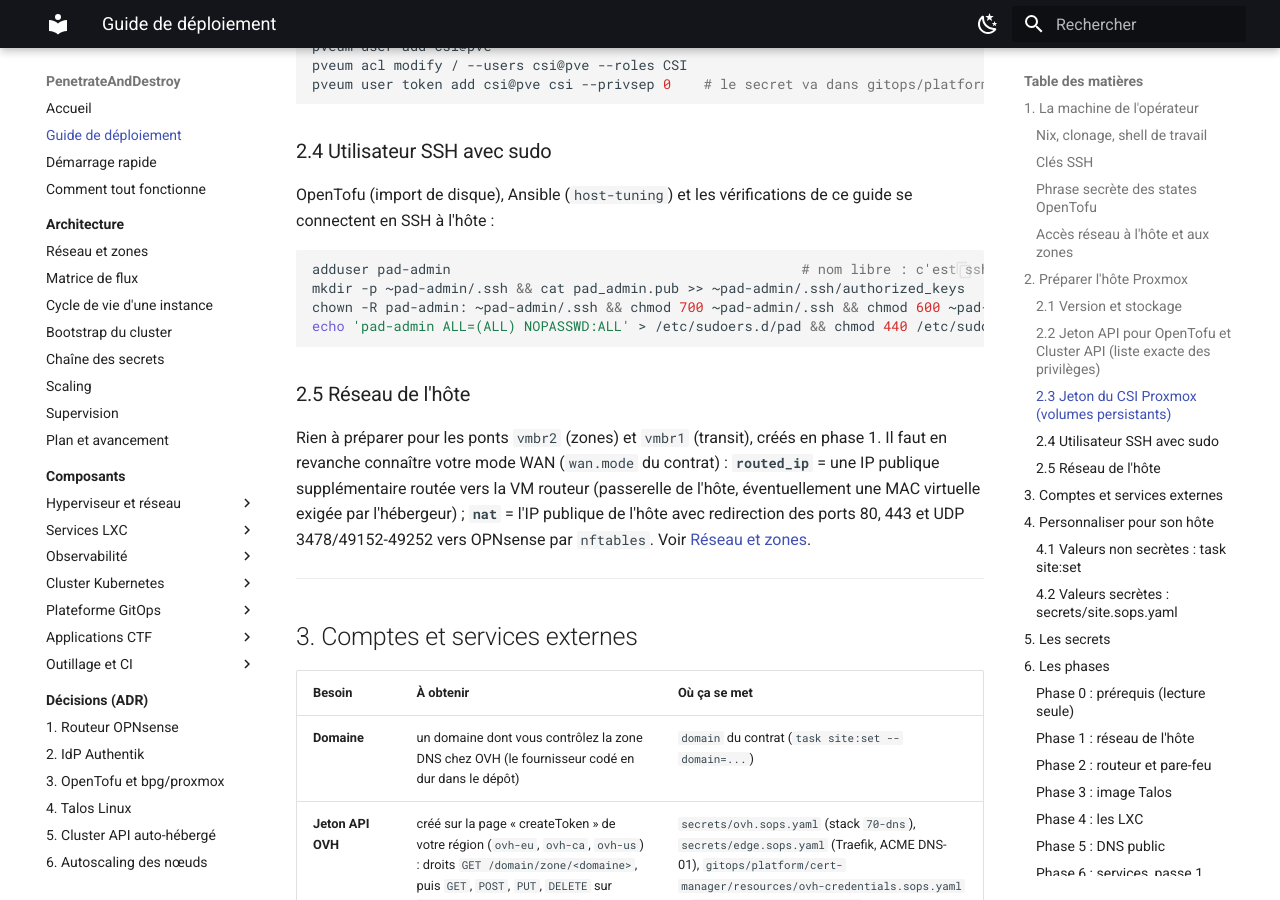
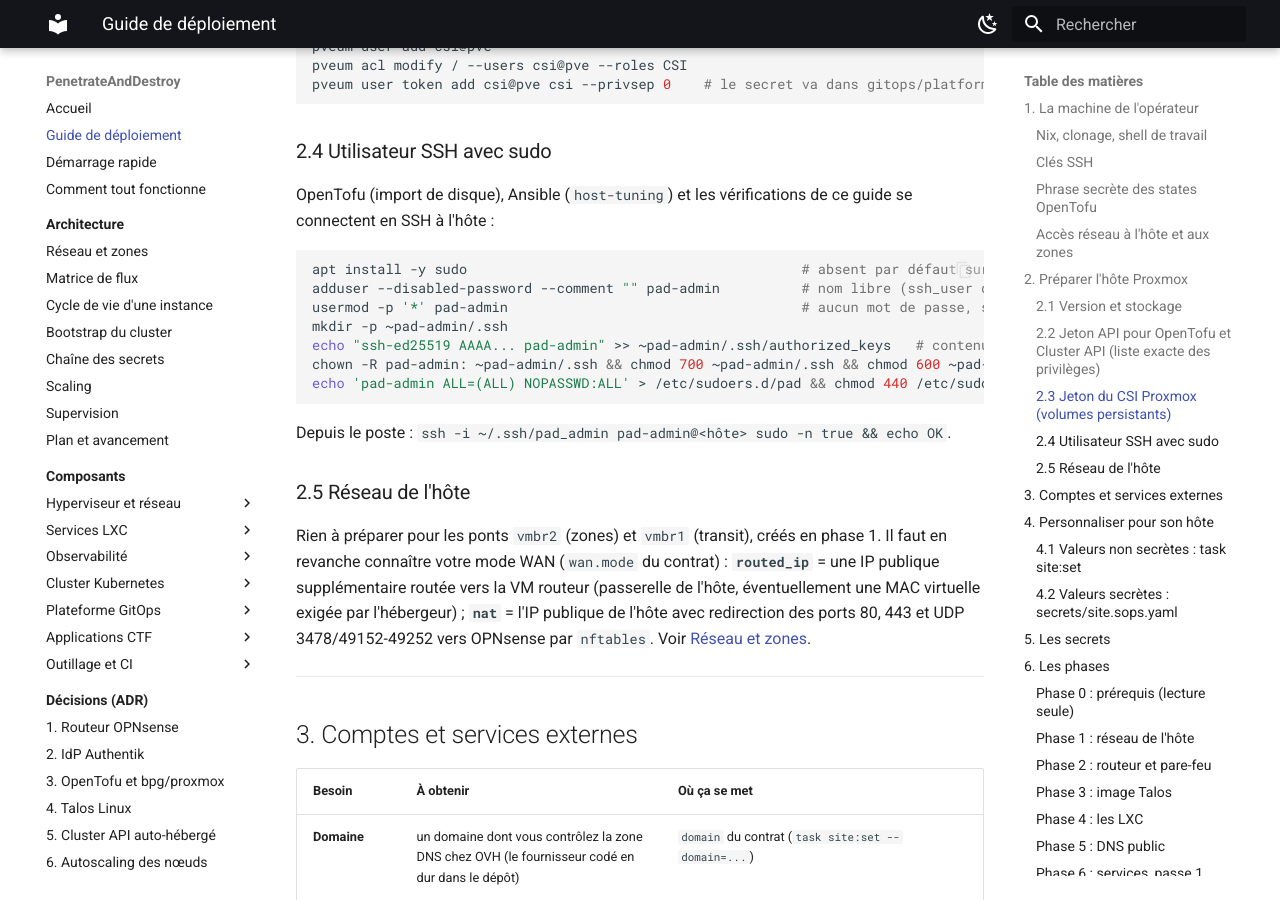
Before and after one commit to kim-tsr/penetrate-and-destroy, an MkDocs documentation site: the page built from docs/guide-deploiement.md, in a window 1280 px wide and 900 px high, scrolled down 6041 px. Built offline with MkDocs 1.6.1 and Material for MkDocs 9.7.7, drawn with Linux system fonts in a browser that asks for light colours.

Commit message:
fix(docs): création de l'utilisateur SSH sans mot de passe, sudo installé

````diff
--- a/docs/guide-deploiement.md
+++ b/docs/guide-deploiement.md
@@ -180,11 +180,16 @@ pveum user token add csi@pve csi --privsep 0    # le secret va dans gitops/platf
 OpenTofu (import de disque), Ansible (`host-tuning`) et les vérifications de ce guide se connectent en SSH à l'hôte :
 
 ```bash
-adduser pad-admin                                           # nom libre : c'est ssh_user de secrets/site.sops.yaml
-mkdir -p ~pad-admin/.ssh && cat pad_admin.pub >> ~pad-admin/.ssh/authorized_keys
+apt install -y sudo                                         # absent par défaut sur Proxmox
+adduser --disabled-password --comment "" pad-admin          # nom libre (ssh_user de secrets/site.sops.yaml) ; connexion par clé uniquement
+usermod -p '*' pad-admin                                    # aucun mot de passe, sans verrouiller le compte (sshd refuse les comptes « ! »)
+mkdir -p ~pad-admin/.ssh
+echo "ssh-ed25519 AAAA... pad-admin" >> ~pad-admin/.ssh/authorized_keys   # contenu de ~/.ssh/pad_admin.pub du POSTE (§1)
 chown -R pad-admin: ~pad-admin/.ssh && chmod 700 ~pad-admin/.ssh && chmod 600 ~pad-admin/.ssh/authorized_keys
-echo 'pad-admin ALL=(ALL) NOPASSWD:ALL' > /etc/sudoers.d/pad && chmod 440 /etc/sudoers.d/pad
+echo 'pad-admin ALL=(ALL) NOPASSWD:ALL' > /etc/sudoers.d/pad && chmod 440 /etc/sudoers.d/pad && visudo -c
 ```
+
+Depuis le poste : `ssh -i ~/.ssh/pad_admin pad-admin@<hôte> sudo -n true && echo OK`.
 
 ### 2.5 Réseau de l'hôte
 
````
